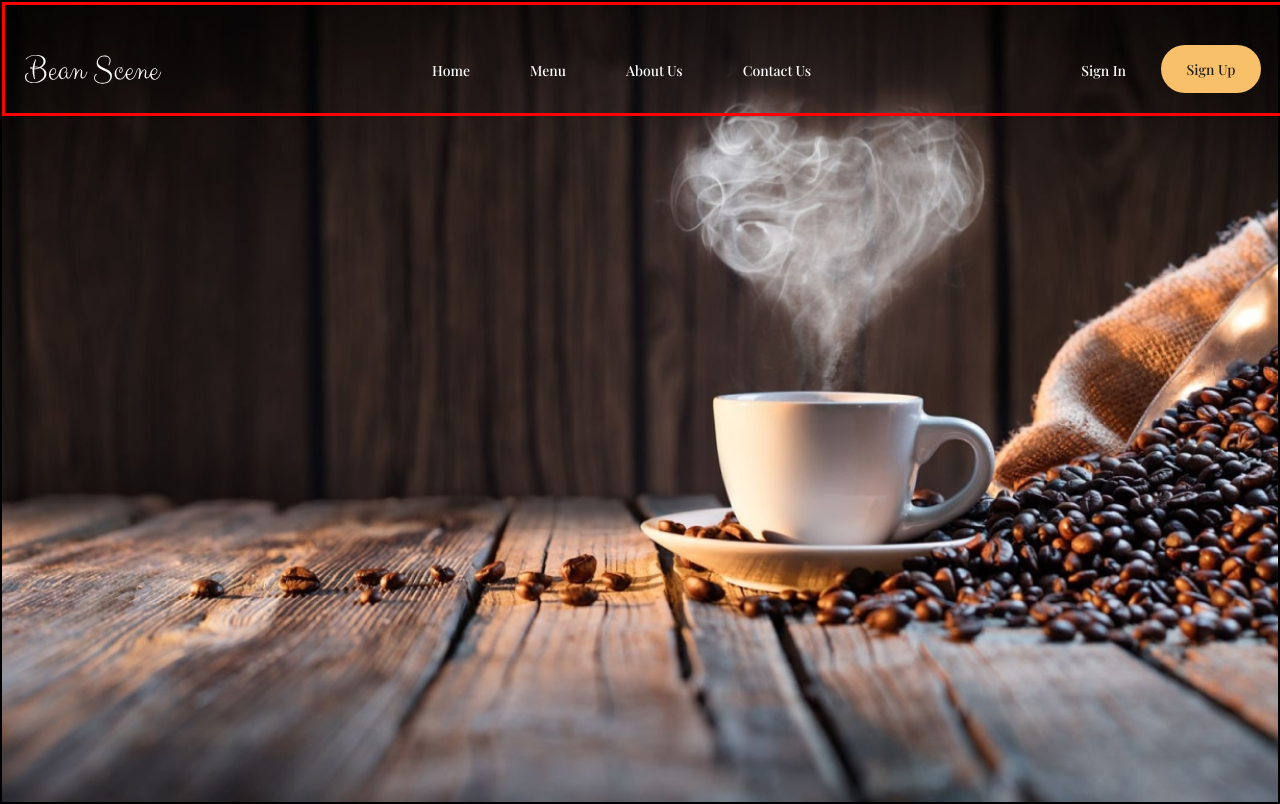
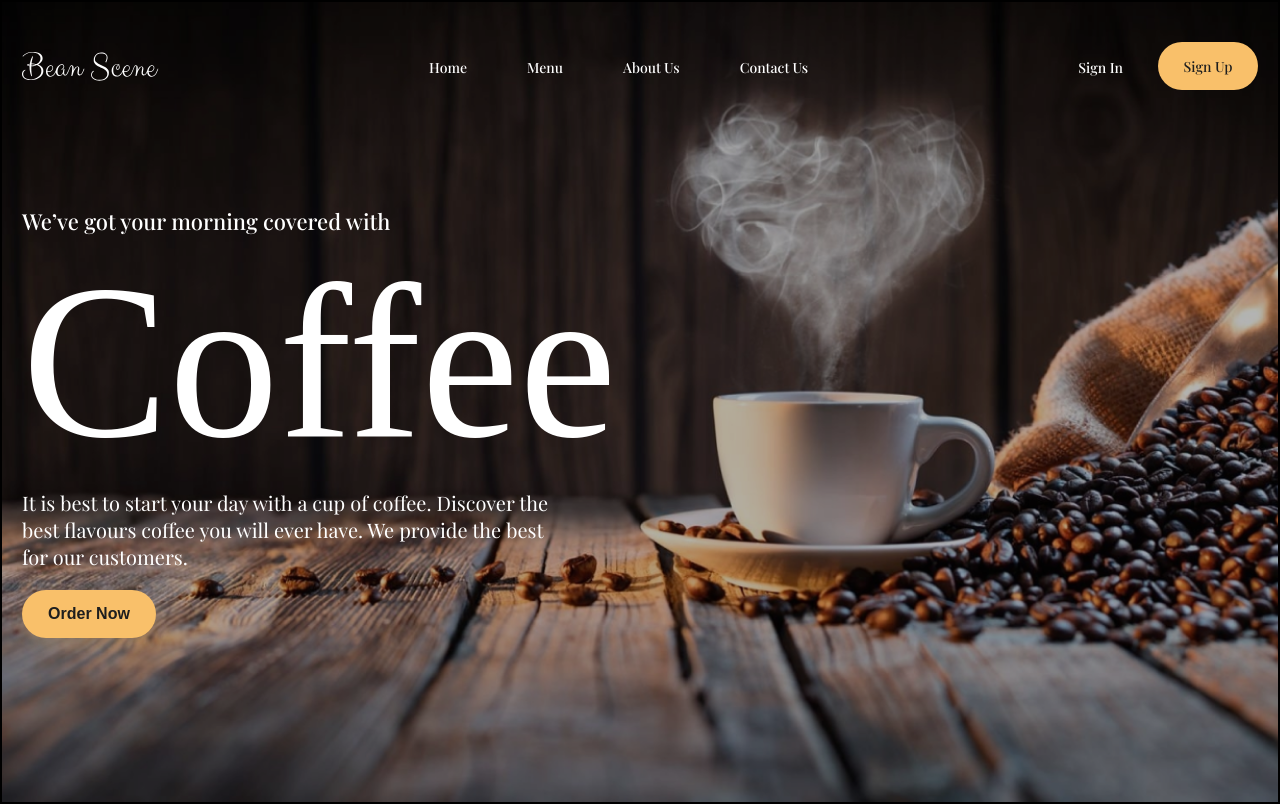
Before and after one commit to jofay226/beanseen, a plain HTML site: page index.html in a window 1280 px wide. Drawn offline with nearby package versions, Linux system fonts and the light colour scheme; a web font is replaced by a local one.

Commit message:
top ready

```diff
--- a/index.html
+++ b/index.html
@@ -1,6 +1,12 @@
 <!DOCTYPE html>
 <html lang="en">
   <head>
+    <link rel="preconnect" href="https://fonts.googleapis.com" />
+    <link rel="preconnect" href="https://fonts.gstatic.com" crossorigin />
+    <link
+      href="https://fonts.googleapis.com/css2?family=Clicker+Script&family=Comic+Neue:wght@300;700&family=Playfair+Display:wght@400;500;700;900&family=Roboto:ital,wght@0,100;1,900&display=swap"
+      rel="stylesheet"
+    />
     <link rel="preconnect" href="https://fonts.googleapis.com" />
     <link rel="preconnect" href="https://fonts.gstatic.com" crossorigin />
     <link
@@ -40,6 +46,16 @@
             <li><a class="btn2" href="">Sign Up</a></li>
           </ul>
         </nav>
+        <div class="cont-mid">
+          <h2>We’ve got your morning covered with</h2>
+          <h1>Coffee</h1>
+          <p>
+            It is best to start your day with a cup of coffee. Discover the best
+            flavours coffee you will ever have. We provide the best for our
+            customers.
+          </p>
+          <button>Order Now</button>
+        </div>
       </div>
     </header>
   </body>
--- a/style.scss
+++ b/style.scss
@@ -20,20 +20,31 @@ header {
   background-repeat: no-repeat;
   background-size: cover;
   background-position: center;
+  position: relative;
+  isolation: isolate;
+}
+
+header::before {
+  content: "";
+  position: absolute;
+  inset: 0;
+  background-color: rgba(6, 5, 5, 0.3);
+  z-index: -1;
 }
 
 .cont {
   max-width: 1300px;
-  width: 100%;
+  //   width: 100%;
   margin: 0 auto;
-  border: 3px solid red;
+
+  padding: 20px;
 
   nav {
     display: flex;
     justify-content: space-between;
     align-items: center;
     margin-top: 20px;
-    padding: 20px;
+
     ul {
       display: flex;
       list-style-type: none;
@@ -62,6 +73,7 @@ header {
 
       .btn2 {
         @include styleText(#1e1e1e, 14px, 500, normal);
+
         background-color: $btnColor;
         display: inline-block;
         width: 100px;
@@ -72,4 +84,33 @@ header {
       }
     }
   }
+
+  &-mid {
+    max-width: 527px;
+
+    margin-top: 116px;
+
+    & > h2 {
+      @include styleText(#fff, 22px, 500, normal);
+    }
+    & > h1 {
+      @include styleText(#fff, 220px, 400, normal);
+      font-family: Clicker Script;
+    }
+
+    & > p {
+      @include styleText(#fff, 20px, 400, normal);
+    }
+
+    & > button {
+      width: 134px;
+      height: 48px;
+      border-radius: 24px;
+      background: #f9c06a;
+      border: none;
+      box-shadow: 0px 6px 12px 0px rgba(249, 192, 106, 0.22);
+      margin-top: 20px;
+      @include styleText(#1e1e1e, 16px, 700, normal);
+    }
+  }
 }
```
Also changed, not shown: style.css, 1 other file.
